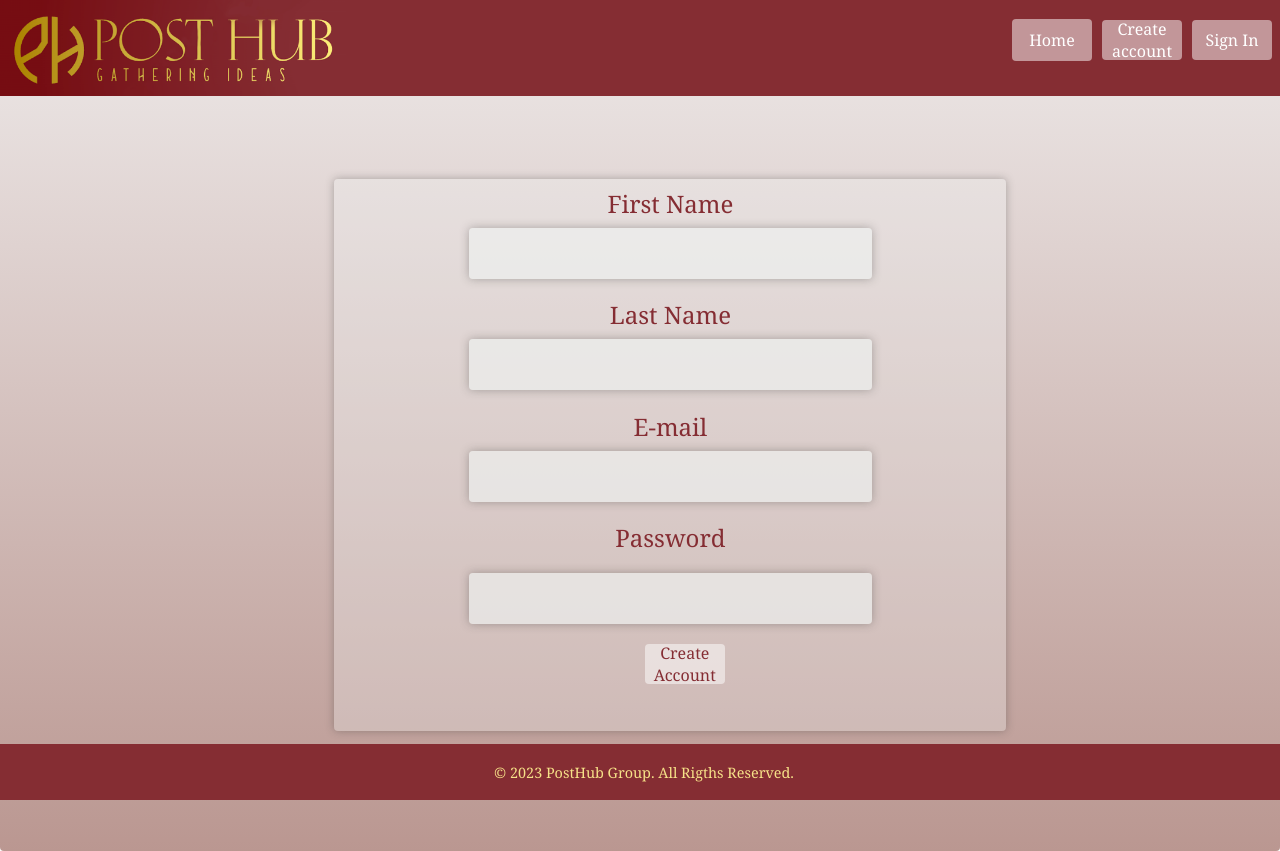
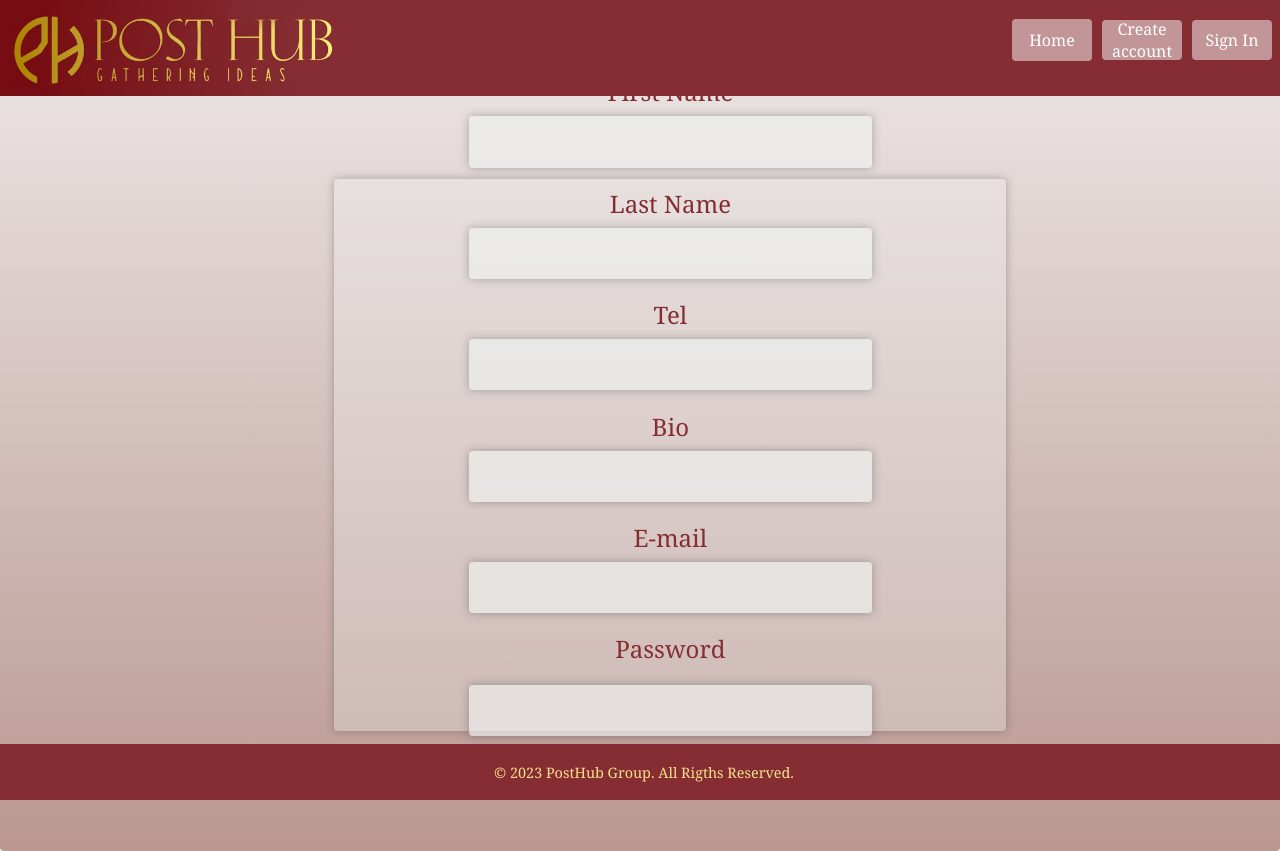
Before and after one commit to Slam85/PostHub, a React (Vite) app: page /register in a window 1280 px wide. Built offline with nearby package versions, Linux system fonts and the light colour scheme.

Commit message:
MJ commit

```diff
--- a/src/Components/Pages/CreateAccount.jsx
+++ b/src/Components/Pages/CreateAccount.jsx
@@ -10,6 +10,8 @@ function CreateAccount() {
   const [lastName, setLastName] = useState("");
   const [email, setEmail] = useState("");
   const [password, setPassword] = useState("");
+  const [tel, setTel] = useState("");
+  const [bio, setBio] = useState("");
 
   const navigate = useNavigate();
   const handleSubmit = async (e) => {
@@ -25,6 +27,8 @@ function CreateAccount() {
         password: password,
         firstname: firstName,
         lastname: lastName,
+        bio: bio,
+        tel: tel,
       }),
     };
     console.log("option", options);
@@ -72,6 +76,30 @@ function CreateAccount() {
                   onChange={(e) => setLastName(e.target.value)}
                 />
               </div>
+              <div>
+                <label className="labelCreate" htmlFor="">
+                  Tel
+                </label>
+                <input
+                  type="text"
+                  className="inputLastNameCreate"
+                  id="Prenom"
+                  value={tel}
+                  onChange={(e) => setTel(e.target.value)}
+                />
+              </div>
+              <div>
+                <label className="labelCreate" htmlFor="">
+                  Bio
+                </label>
+                <input
+                  type="text"
+                  className="inputLastNameCreate"
+                  id="Prenom"
+                  value={bio}
+                  onChange={(e) => setBio(e.target.value)}
+                />
+              </div>
               <label className="labelCreate" htmlFor="">
                 E-mail
               </label>
--- a/src/Components/Pages/HomeConnect.jsx
+++ b/src/Components/Pages/HomeConnect.jsx
@@ -171,8 +171,8 @@ function HomeConnect() {
                   ❤️
                 </button>{" "}
               </a>
+              <Tooltip anchorSelect=".my-anchor-element" />
               <span>{item.likes.length}</span>
-              <Tooltip anchorSelect=".my-anchor-element" />
             </div>
             <form
               onSubmit={(e) => {
@@ -237,8 +237,8 @@ function HomeConnect() {
             </button>
           </div>
         </form>
-        <div>
-          <div action="" method="get">
+        <div className="form2">
+          <div action="" method="get" className="bloc1">
             {renderMyPosts()}
           </div>
         </div>
```
